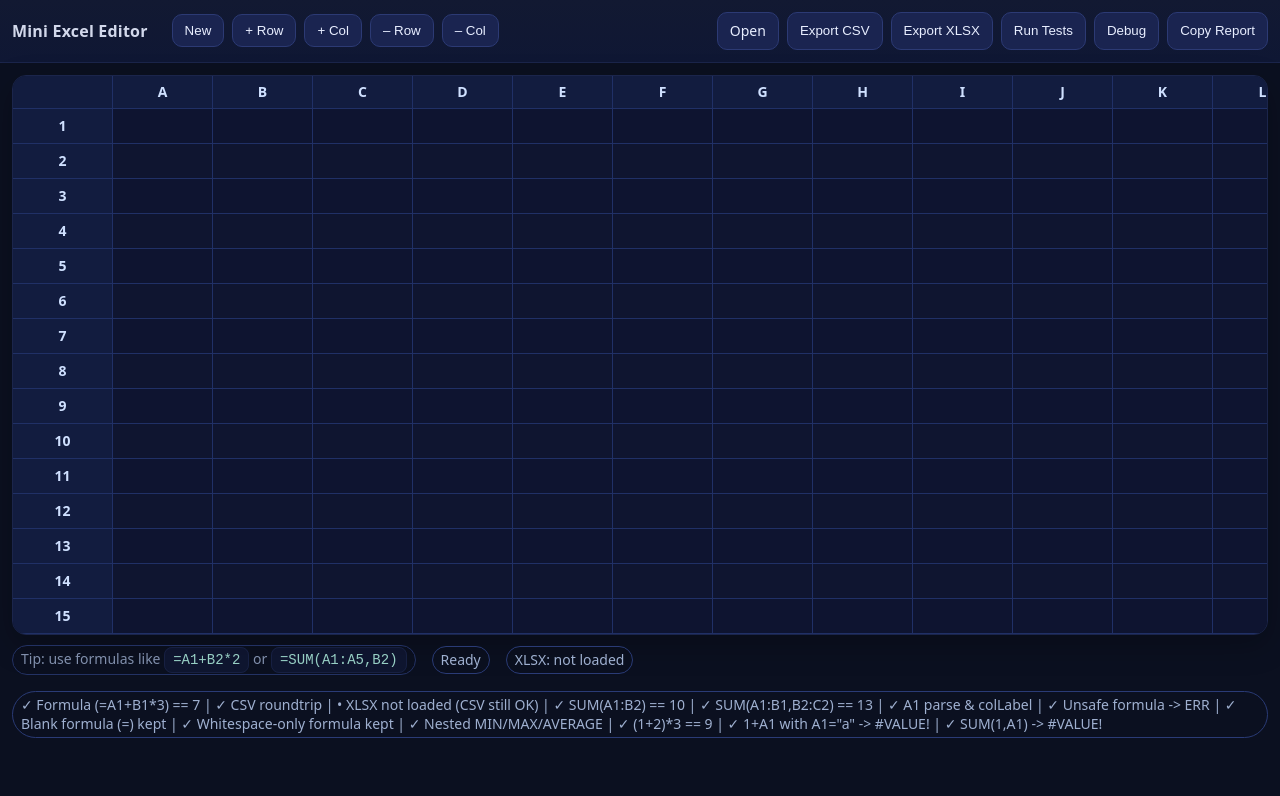
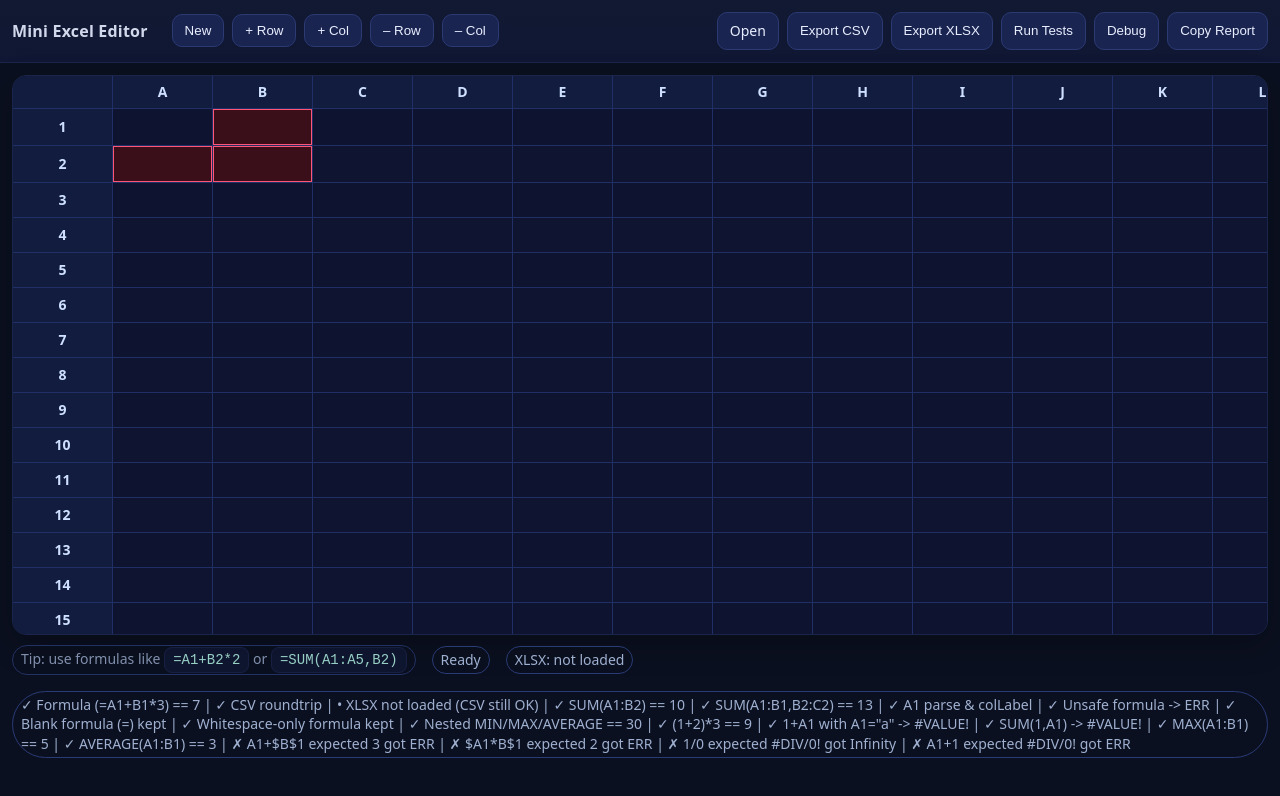
Before and after one commit to yapweijun1996/AI-Agent-Microsoft-Excel-Editor, a plain HTML site: page index.html in a window 1280 px wide. Both pictures are taken after a click on the button "Run Tests". Drawn offline with Linux system fonts and the light colour scheme.

Commit message:
Add comprehensive formula runtime tests

```diff
--- a/index.html
+++ b/index.html
@@ -738,7 +738,7 @@
       data[0][0]='5'; data[0][1]='15';
       data[1][0]='=SUM(MIN(A1:B1), MAX(A1:B1), AVERAGE(A1:B1))';
       const nested = valueAt(1,0);
-      results.push(nested===30 ? '✓ Nested MIN/MAX/AVERAGE' : `✗ Nested functions expected 30 got ${nested}`);
+      results.push(nested===30 ? '✓ Nested MIN/MAX/AVERAGE == 30' : `✗ Nested functions expected 30 got ${nested}`);
 
       // Added Test 10: Parentheses precedence
       data[1][1]='=(1+2)*3';
@@ -755,6 +755,34 @@
       const err2 = valueAt(0,2);
       results.push(err2 && err2.error==='#VALUE!' ? '✓ SUM(1,A1) -> #VALUE!' : `✗ SUM(1,A1) expected #VALUE! got ${String(err2)}`);
 
+      // Added Test 12: MAX and AVERAGE functions
+      rows=1; cols=3; data=createEmpty(rows,cols);
+      data[0][0]='1'; data[0][1]='5'; data[0][2]='=MAX(A1:B1)';
+      const maxVal = valueAt(0,2);
+      results.push(maxVal===5 ? '✓ MAX(A1:B1) == 5' : `✗ MAX expected 5 got ${maxVal}`);
+      data[0][2]='=AVERAGE(A1:B1)';
+      const avgVal = valueAt(0,2);
+      results.push(avgVal===3 ? '✓ AVERAGE(A1:B1) == 3' : `✗ AVERAGE expected 3 got ${avgVal}`);
+
+      // Added Test 13: Absolute and mixed references
+      rows=2; cols=2; data=createEmpty(rows,cols);
+      data[0][0]='1'; data[0][1]='2';
+      data[1][0]='=A1+$B$1';
+      const absRef = valueAt(1,0);
+      results.push(absRef===3 ? '✓ A1+$B$1 == 3' : `✗ A1+$B$1 expected 3 got ${absRef}`);
+      data[1][1]='=$A1*B$1';
+      const mixedRef = valueAt(1,1);
+      results.push(mixedRef===2 ? '✓ $A1*B$1 == 2' : `✗ $A1*B$1 expected 2 got ${mixedRef}`);
+
+      // Added Test 14: Error propagation (#DIV/0!)
+      rows=1; cols=2; data=createEmpty(rows,cols);
+      data[0][0]='=1/0';
+      const divErr = valueAt(0,0);
+      results.push(divErr && divErr.error==='#DIV/0!' ? '✓ 1/0 -> #DIV/0!' : `✗ 1/0 expected #DIV/0! got ${String(divErr)}`);
+      data[0][1]='=A1+1';
+      const propErr = valueAt(0,1);
+      results.push(propErr && propErr.error==='#DIV/0!' ? '✓ A1+1 propagates #DIV/0!' : `✗ A1+1 expected #DIV/0! got ${String(propErr)}`);
+
       // Restore again
       rows=bakRows; cols=bakCols; data=bak; renderHeader(); renderBody();
 
```
